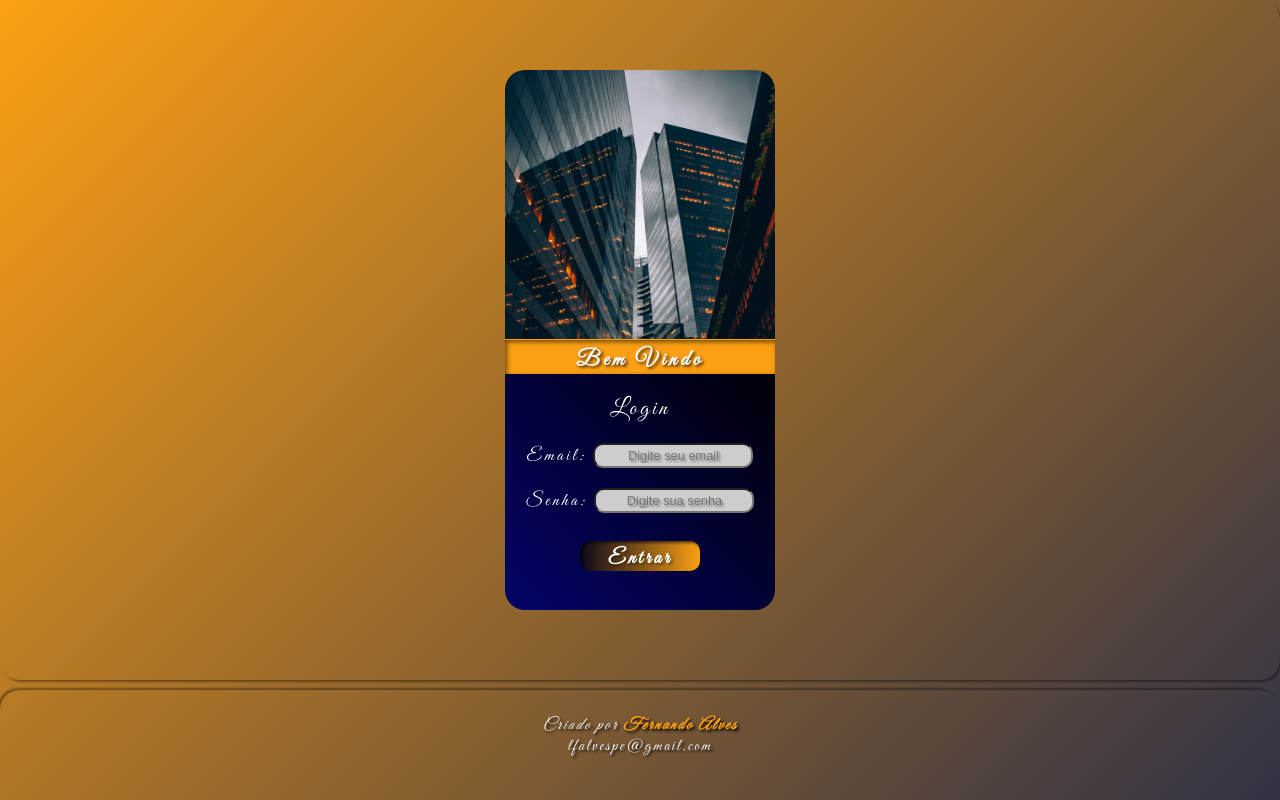
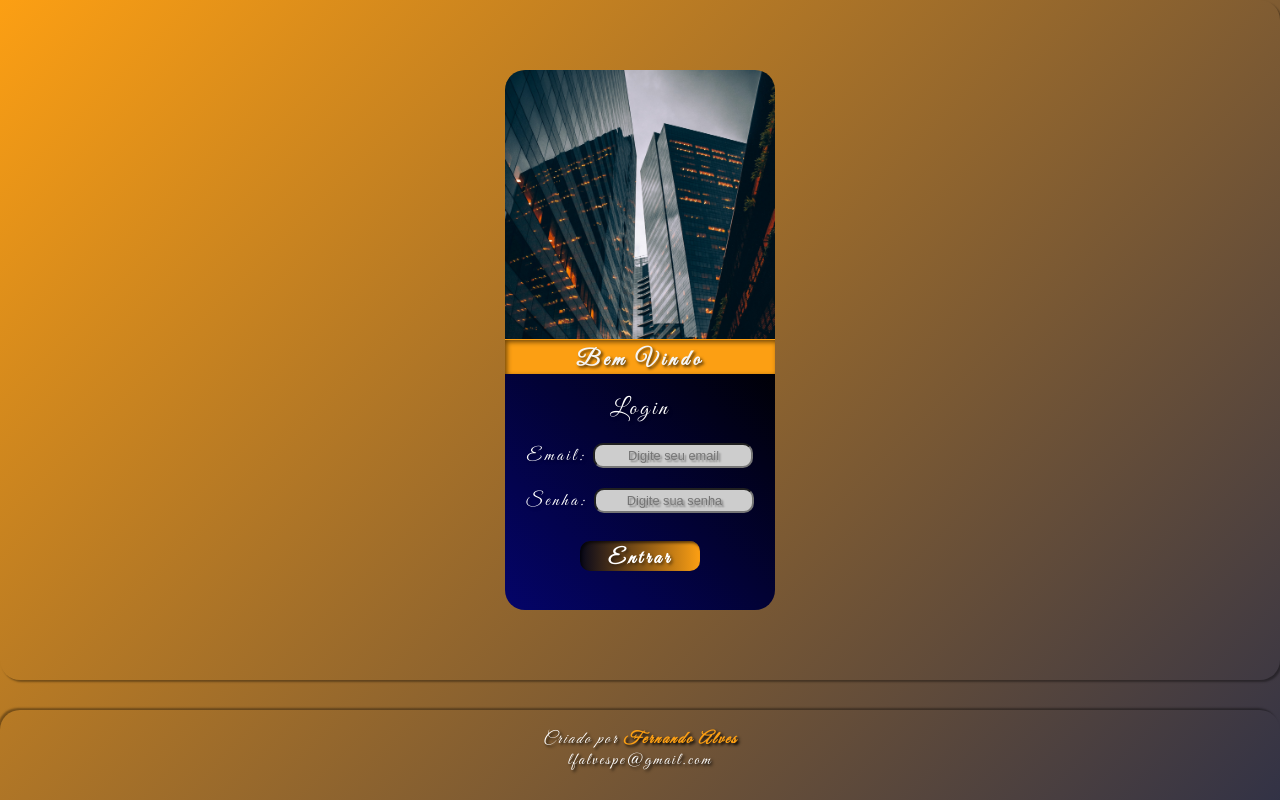
Before and after one commit to lfalvespe/tela-login, a plain HTML site: page index.html in a window 1280 px wide. Drawn offline with Linux system fonts and the light colour scheme.

Commit message:
Update style.css

```diff
--- a/style.css
+++ b/style.css
@@ -121,7 +121,7 @@ label {
 
 footer {
     padding: 5px;
-    margin-top: 10px;
+    margin-top: 30px;
     text-align: center;
     color: white;
     font-size: 1.3em;
@@ -132,7 +132,7 @@ footer {
 }
 
 footer p {
-    margin-top: 20px;
+    margin-top: 14px;
 }
 
 footer a {
```
